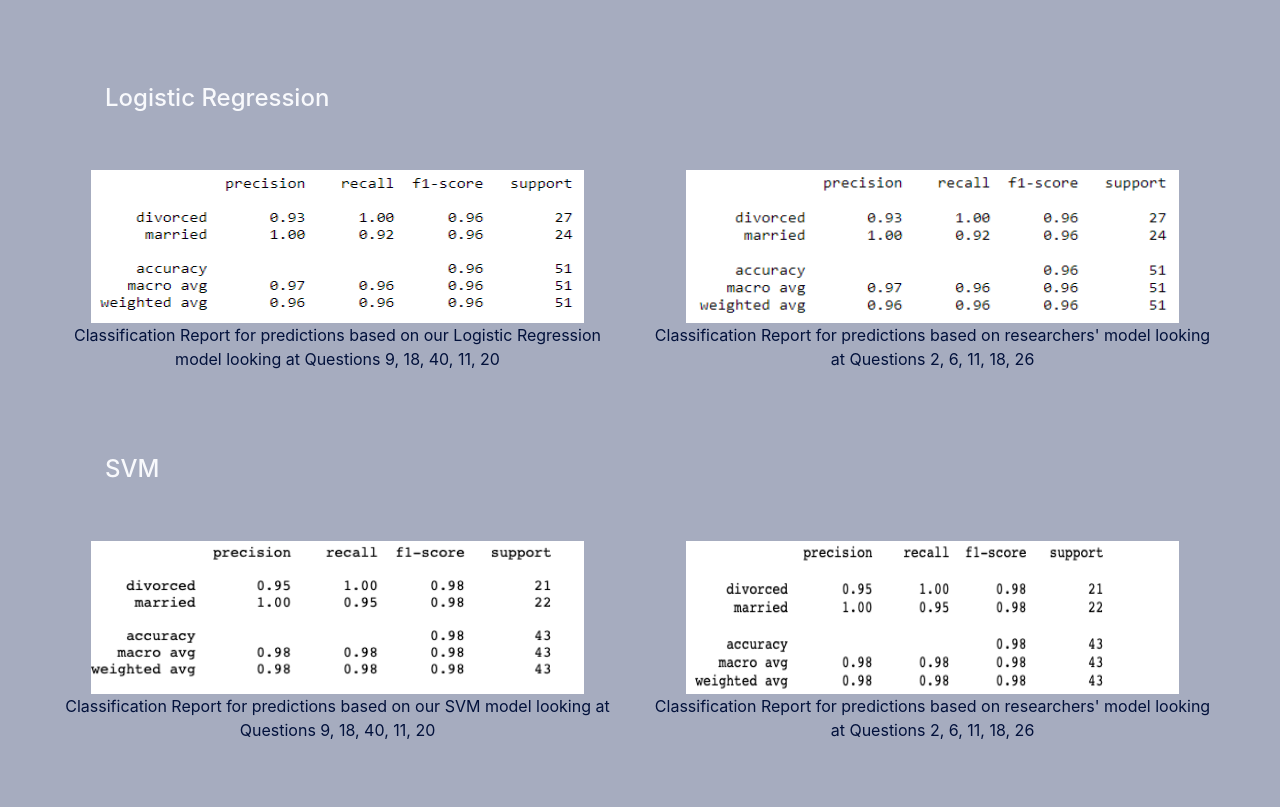
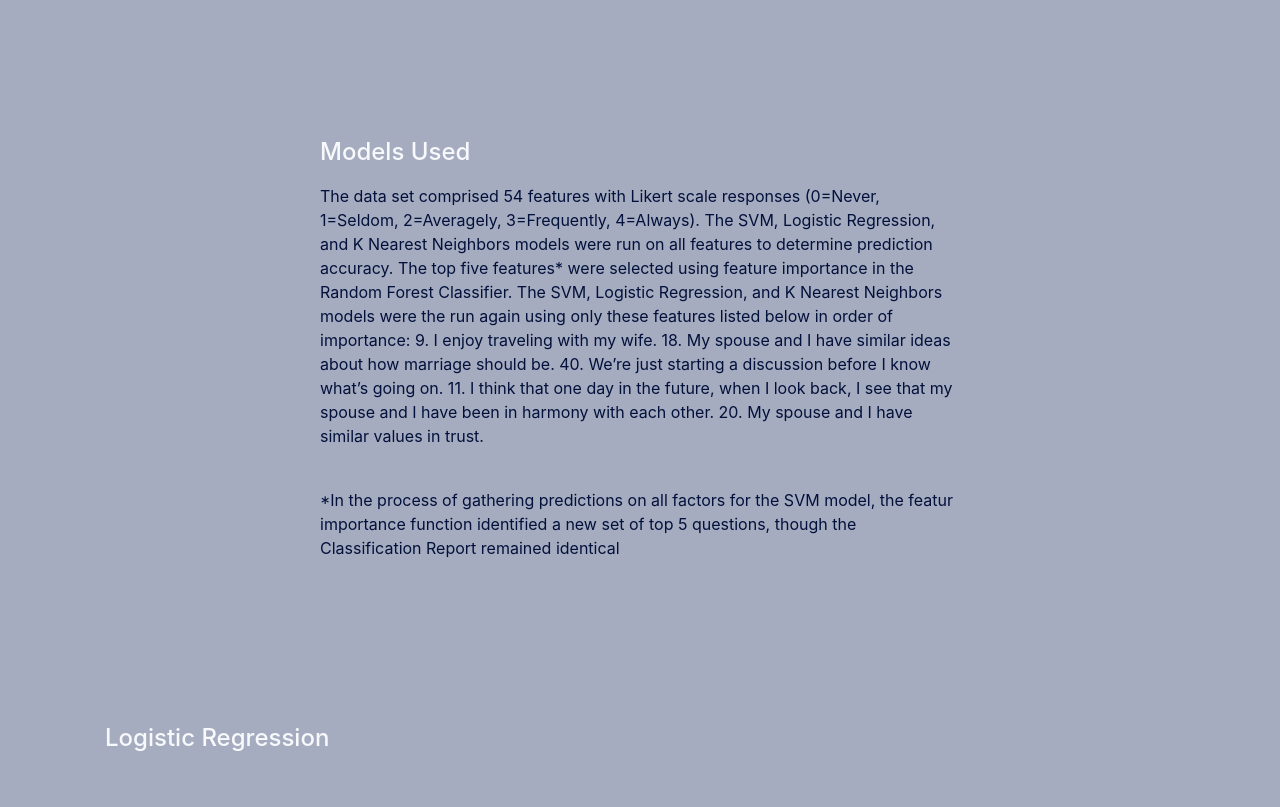
Before and after one commit to hunterracheld/hunterracheld.github.io, a plain HTML site: page machine-learning-project/models.html in a window 1280 px wide. Shown: the part 124-931 px from the top of the page. Drawn offline with nearby package versions, Linux system fonts and the light colour scheme.

Commit message:
add new images and intro

```diff
--- a/machine-learning-project/models.html
+++ b/machine-learning-project/models.html
@@ -39,6 +39,29 @@
         </header>
 
         <!-- Main Content -->
+        <!-- Intro-->
+        <div class="row main-content">
+            <div class="col col-12">
+                <h4>Models Used</h4>
+                <p>The data set comprised 54 features with Likert scale responses (0=Never, 1=Seldom,
+                    2=Averagely, 3=Frequently, 4=Always). The SVM, Logistic Regression, and K Nearest Neighbors models
+                    were run on all features to determine prediction accuracy.
+                    The top five features* were selected using feature importance in the Random Forest Classifier. The
+                    SVM, Logistic Regression, and K Nearest Neighbors models were the run again using only these
+                    features listed
+                    below in order of importance:
+                    9. I enjoy traveling with my wife.
+                    18. My spouse and I have similar ideas about how marriage should be.
+                    40. We’re just starting a discussion before I know what’s going on.
+                    11. I think that one day in the future, when I look back, I see that my spouse and I have been in
+                    harmony with each other.
+                    20. My spouse and I have similar values in trust.</p>
+                <br>
+                <p>*In the process of gathering predictions on all factors for the SVM model, the featur importance
+                    function identified a new set of top 5 questions, though the Classification Report remained
+                    identical</p>
+            </div>
+        </div>
         <!-- Logistic Regression -->
         <div class="row model-content">
             <div class="col col-12">
@@ -48,12 +71,12 @@
 
         <div class="row justify-content-around">
             <div class="imgcol col-6">
-                <img src="Images/LogReg_ClassR_ourfactors.PNG" height="153" width="493" alt="LRReport_ourfactors">
-                <p>Classification Report for predictions based on our Logistic Regression model looking at Questions 9, 18, 40, 11, 20
+                <img src="Images/LogReg_ClassR_allfactors.png" height="153" width="493" alt="LRReport_ourfactors">
+                <p>Classification Report for predictions based on our Logistic Regression model looking at all factors
                 </p>
             </div>
             <div class="imgcol col-6">
-                <img src="Images/LogReg_ClassR_theirfactors.PNG" height="153" width="493" alt="LRReport_theirfactors">
+                <img src="Images/LogReg_ClassR_ourfactors.png" height="153" width="493" alt="LRReport_theirfactors">
                 <p>Classification Report for predictions based on researchers' model looking at Questions 2, 6, 11, 18,
                     26</p>
 
@@ -70,14 +93,14 @@
 
         <div class="row justify-content-around">
             <div class="imgcol col-6">
-                <img src="Images/SVM_ClassR_ourfactors.png" height="153" width="493" alt="SVMReport_ourfactors">
-                <p>Classification Report for predictions based on our SVM model looking at Questions 9, 18, 40, 11, 20
+                <img src="Images/SVM_ClassR_allfactors.png" height="153" width="493" alt="SVMReport_ourfactors">
+                <p>Classification Report for predictions based on our SVM model looking at all factors
                 </p>
             </div>
             <div class="imgcol col-6">
-                <img src="Images/SVM_ClassR_theirfactors2.png" height="153" width="493" alt="SVMReport_theirfactors">
-                <p>Classification Report for predictions based on researchers' model looking at Questions 2, 6, 11, 18,
-                    26</p>
+                <img src="Images/SVM_ClassR_ourfactors.png" height="153" width="493" alt="SVMReport_theirfactors">
+                <p>Classification Report for predictions based on researchers' model looking at Questions 18, 40, 16,
+                    17, 11</p>
 
             </div>
         </div>
@@ -93,12 +116,12 @@
 
         <div class="row justify-content-around">
             <div class="imgcol col-6">
-                <img src="Images/KNN_ClassR_ourfactors.PNG" height="153" width="493" alt="KNNReport_ourfactors">
-                <p>Classification Report for predictions based on our KNN model looking at Questions 9, 18, 40, 11, 20
+                <img src="Images/KNN_ClassR_allfactors.png" height="153" width="493" alt="KNNReport_ourfactors">
+                <p>Classification Report for predictions based on our KNN model looking at all factors
                 </p>
             </div>
             <div class="imgcol col-6">
-                <img src="Images/KNN_ClassR_theirfactors.PNG" height="153" width="493" alt="KNNReport_theirfactors">
+                <img src="Images/KNN_ClassR_ourfactors.png" height="153" width="493" alt="KNNReport_theirfactors">
                 <p>Classification Report for predictions based on researchers' model looking at Questions 2, 6, 11, 18,
                     26</p>
 
```
